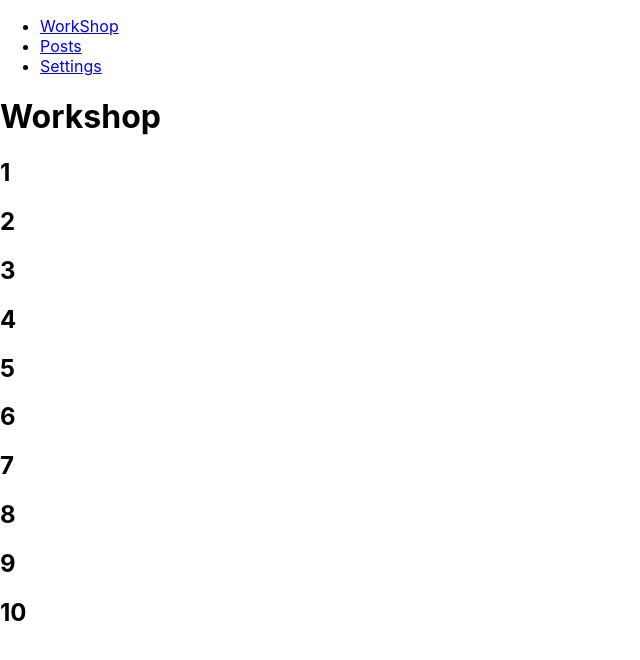
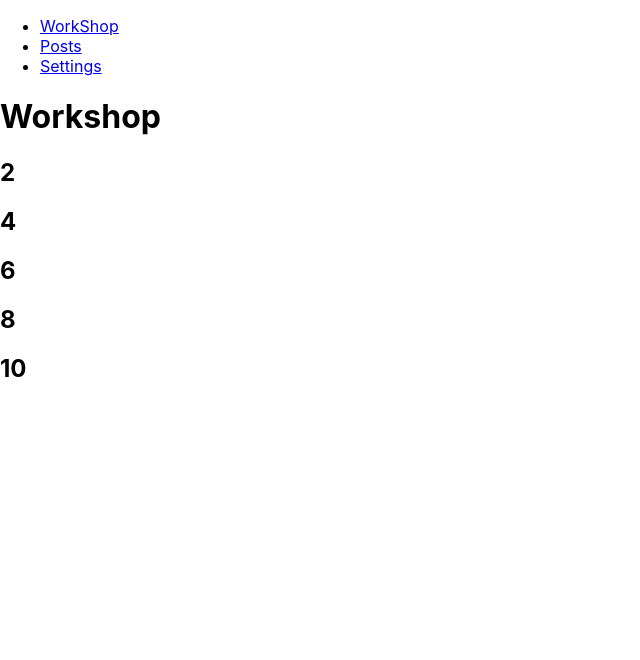
Before and after one commit to RandyBoBandy92/office-hours-apr-27, a React (Create React App) app: page /workshop in a window 1280 px wide. Shown: the top 660 px of the page, without its empty margins (0-640 px from the left). Built offline with nearby package versions, Linux system fonts and the light colour scheme.

Commit message:
talked about map and filter

```diff
--- a/src/pages/Workshop.js
+++ b/src/pages/Workshop.js
@@ -1,21 +1,45 @@
 import { useEffect, useReducer, useState } from "react";
 
 const numbers = [1, 2, 3, 4, 5, 6, 7, 8, 9, 10];
+
+const getEvenNumbersOnly = (numbersArray) => {
+  const evenNumbers = numbersArray.filter((num) => {
+    return num % 2 == 0; // this will be true.. when the number is even
+  });
+  debugger;
+  return evenNumbers;
+};
+
+const evenNumbersOnly = getEvenNumbersOnly(numbers);
+
+const doubleTheNumbers = (numbersArray) => {
+  const doubledNumbers = numbersArray.map((num) => {
+    return num * 2;
+  });
+  return doubledNumbers;
+};
+
+const doubledNumbers = doubleTheNumbers(numbers);
 
 function Number({ number }) {
   return <h2>{number}</h2>;
 }
 
 function WorkShop() {
-  const renderNumbers = (num) => {
-    debugger;
-    return <Number key={num} number={num} />;
+  const renderNumbers = (numbersToRender) => {
+    const numberComponents = numbersToRender.map((num) => {
+      return <Number key={num} number={num} />;
+    });
+    return numberComponents;
   };
 
+  // {[<Number key={7} number={7} />, <Number key={14} number={14} />]}
+  // <div className="numbers">{renderNumbers(numbers)}</div>
+  // <div className="numbers">{renderNumbers(doubledNumbers)}</div>
   return (
     <div>
       <h1>Workshop</h1>
-      <div className="numbers">{numbers.map(renderNumbers)}</div>
+      <div className="numbers">{renderNumbers(evenNumbersOnly)}</div>
     </div>
   );
 }
```
Also changed, not shown: src/components/MediaQuery.js (added, +29 -0 lines).
